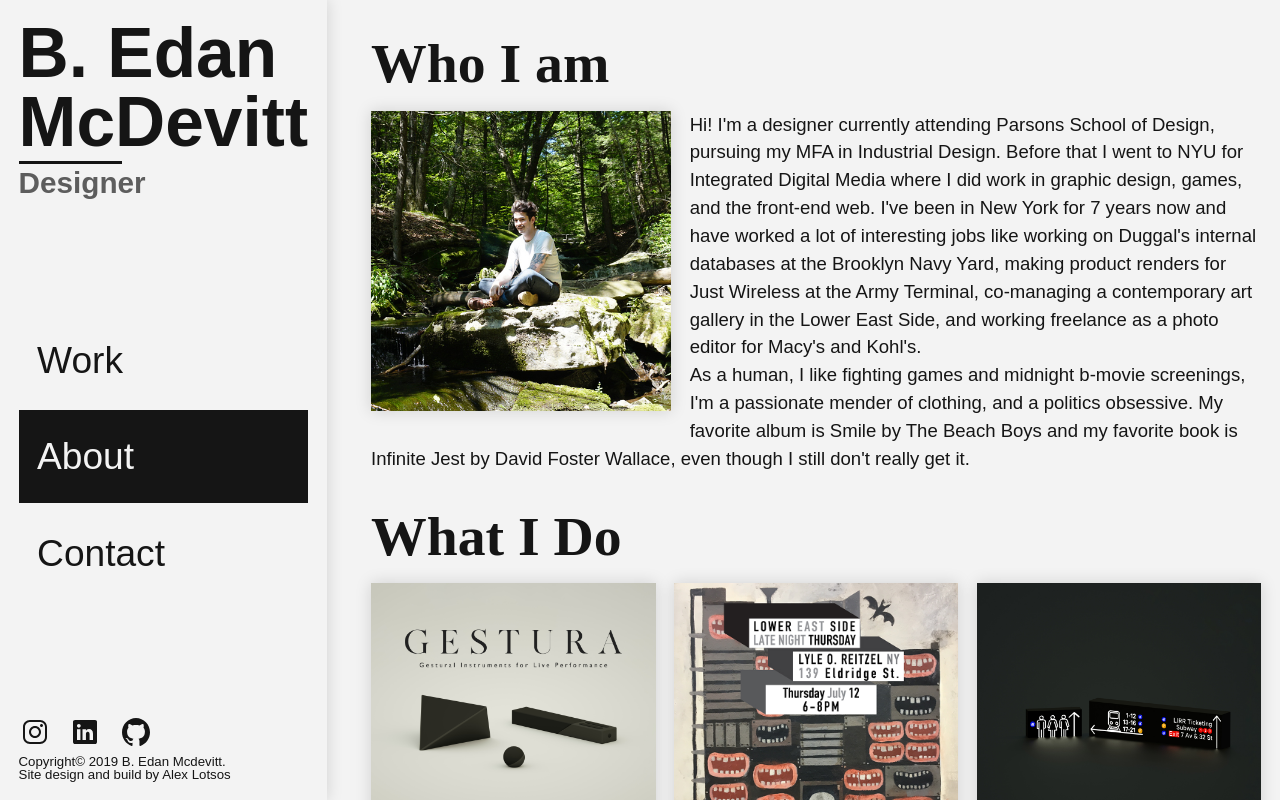
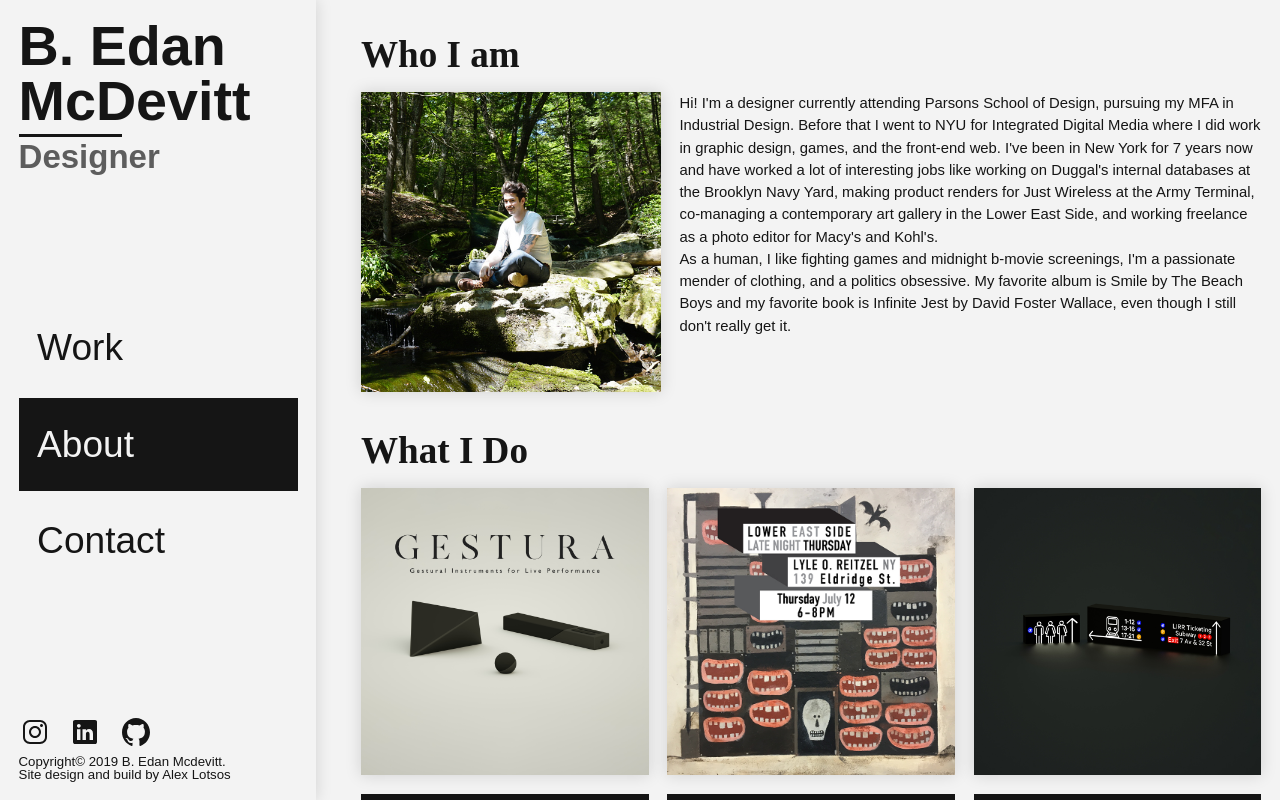
Before and after one commit to mcdeeda/artehaus.io, an Eleventy site: page pages/about.njk in a window 1280 px wide. Built offline with nearby package versions, Linux system fonts and the light colour scheme; Eleventy itself is replaced by a stand-in of ours; files that its build step writes are made by us from their sources; a web font is replaced by a local one.

Commit message:
Typography and style tweaks

```diff
--- a/_includes/assets/css/main.css
+++ b/_includes/assets/css/main.css
@@ -28,21 +28,21 @@
 
 
 h1, .h1 {
-  font-size: 3.744rem;
+  font-size: 3rem;
   font-family: sofia-pro, sans-serif;
   font-weight: 900;
 }
 
 
 h2, .h2 {
-  font-size: 3rem;
+  font-size: 2rem;
   font-family: sofia-pro, serif;
   font-weight: 700;
 
 }
 
 h3, .h3 {
-  font-size: 1.6rem;
+  font-size: 1.78rem;
   font-family: sofia-pro, serif;
   font-weight: 700;
   margin: 1.5rem 0 1rem 0;
@@ -65,7 +65,7 @@
 
 p, .p {
   font-family: sofia-pro, sans-serif;
-  font-size: 1rem;
+  font-size: .8rem;
   line-height: 150%;
 }
 
@@ -815,6 +815,7 @@
 
 .hidden {
   display: none;
+
 }
 
 .text-decoration\:underline {
@@ -859,4 +860,9 @@
   -webkit-box-shadow: 0px 0px 15px rgba(21, 21, 21, 0.15);
           box-shadow: 0px 0px 15px rgba(21, 21, 21, 0.15);
 }
+
+.img-inline {
+    display: inline;
+    max-width: 40%;
+}
 /*# sourceMappingURL=main.css.map */
```
